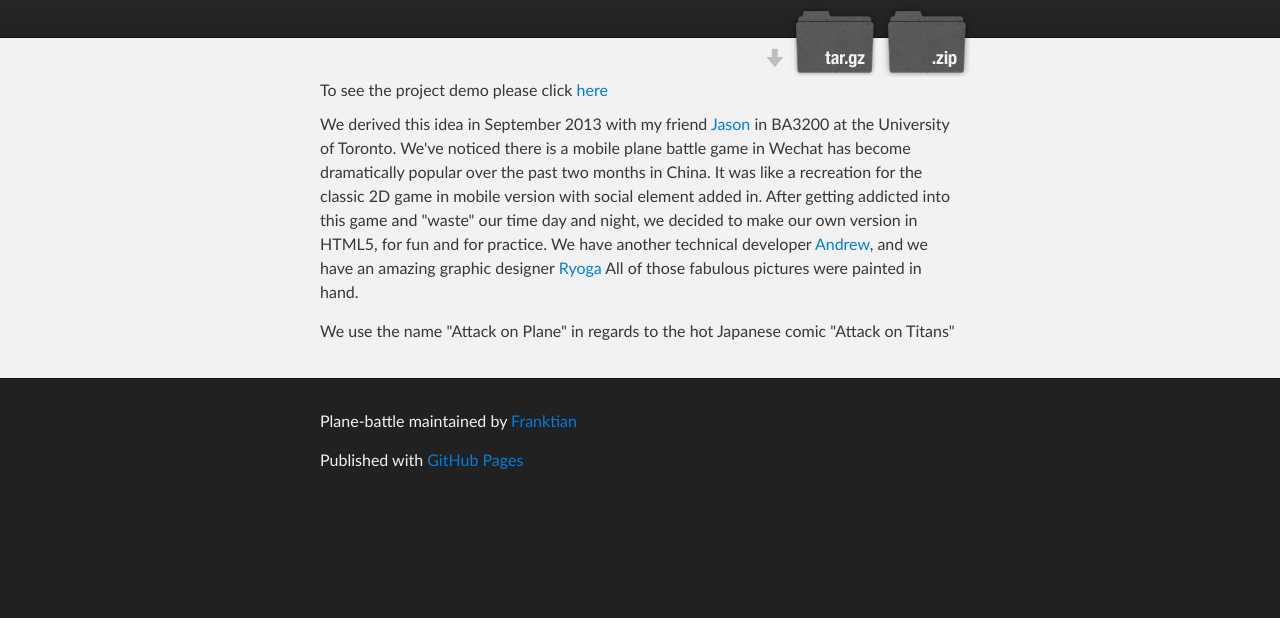
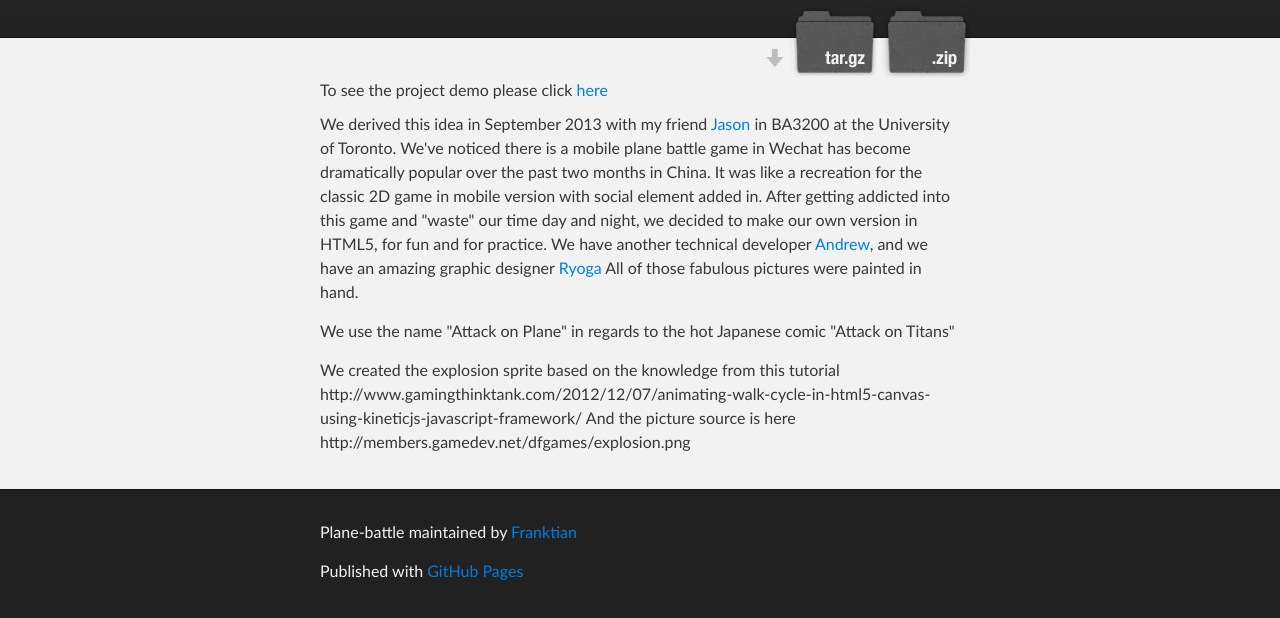
Before and after one commit to Franktian/Plane-battle, a plain HTML site: page index.html in a window 1280 px wide. Shown: the part 136-754 px from the top of the page. Drawn offline with Linux system fonts and the light colour scheme.

Commit message:
Add acknowledgement

```diff
--- a/index.html
+++ b/index.html
@@ -44,6 +44,11 @@
 			<p>
 				We use the name "Attack on Plane" in regards to the hot Japanese comic "Attack on Titans"
 			</p>
+			<p>
+				We created the explosion sprite based on the knowledge from this tutorial
+				http://www.gamingthinktank.com/2012/12/07/animating-walk-cycle-in-html5-canvas-using-kineticjs-javascript-framework/
+				And the picture source is here http://members.gamedev.net/dfgames/explosion.png
+			</p>
 		</section>
     </div>
 
```
